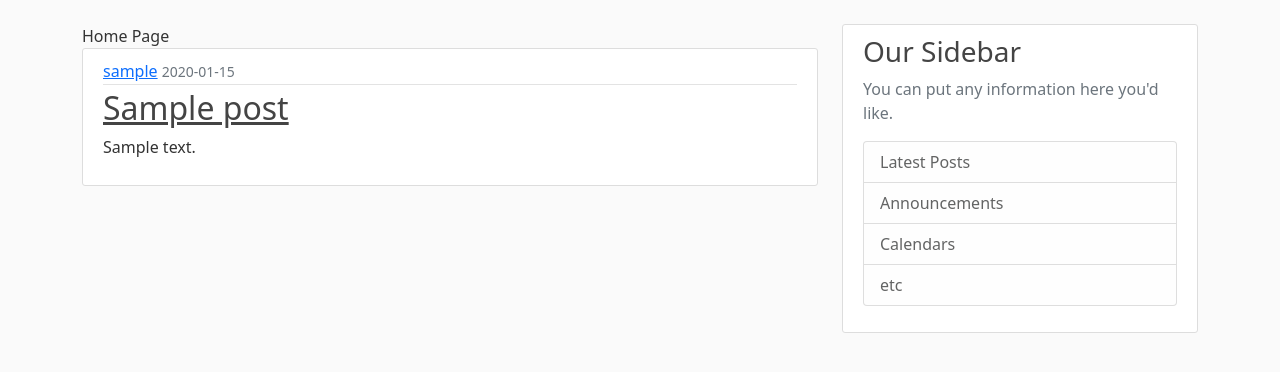
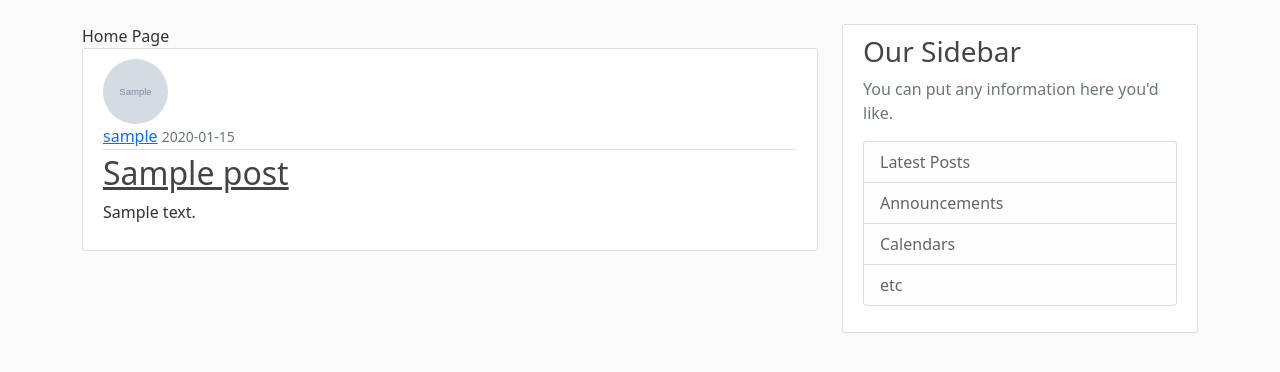
Before and after one commit to incolumepy-cursos/incolumepy.flaskproject, a Flask app: page / in a window 1280 px wide. Shown: the part 56-428 px from the top of the page. Run offline with Flask 2, Linux system fonts and the light colour scheme; tables that the repository leaves empty hold one stand-in row (values such as "Sample post"); grey boxes marked "Sample" are stand-in pictures; some libraries are stand-ins or nearby versions.

Commit message:
Exibir avatar do usuário no post

```diff
--- a/incolumepy/flaskproject/templates/home.html
+++ b/incolumepy/flaskproject/templates/home.html
@@ -3,6 +3,7 @@
 Home Page
 {% for post in posts %}
 <article class="media content-section">
+  <img class="rounded-circle article-img" src="{{ url_for('static', filename='profile_pics/{}'.format(post.author.image_file)) }}">
   <div class="media-body">
     <div class="article-metadata">
       <a class="mr-2" href="#">{{ post.author.username }}</a>
```
